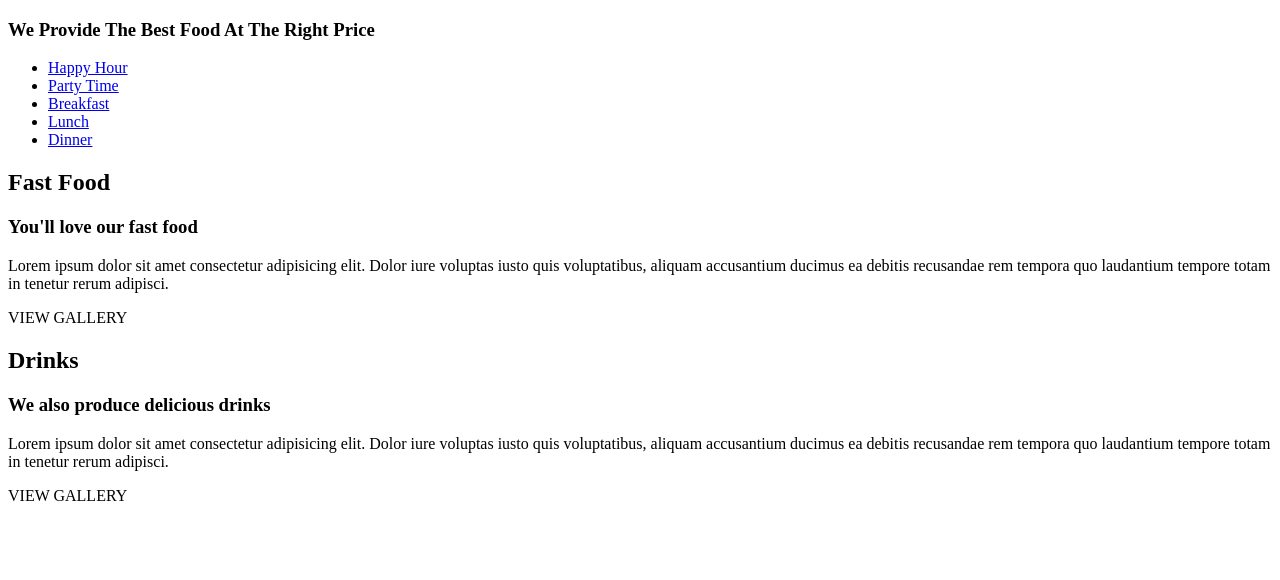
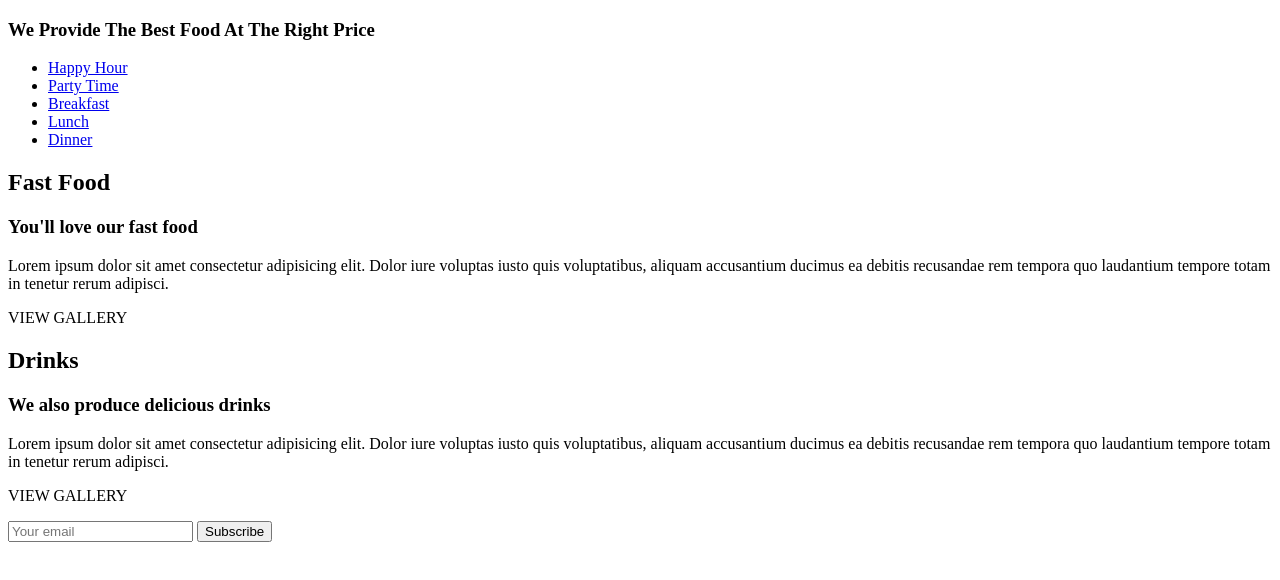
Before and after one commit to imoteriannah/Anitas_Kitchen, a plain HTML site: page index.html in a window 1280 px wide. Drawn offline with Linux system fonts and the light colour scheme.

Commit message:
add markup for footer, subscription and testimonials section

```diff
--- a/index.html
+++ b/index.html
@@ -48,6 +48,20 @@
                 </p>
                 <p>VIEW GALLERY</p>
             </article>
+            <article class="dishes_items">
+                <section
+
+            </article>
+            <article class="testimonials">
+                <section class="testimonial"></section>
+                <section class="about_menu"></section>
+            </article>
+            <article class="subscribe">
+                <form>
+                    <input type="email" placeholder="Your email">
+                    <button>Subscribe</button>
+                </form>
+            </article>
        </main>
        <footer>
 
```
